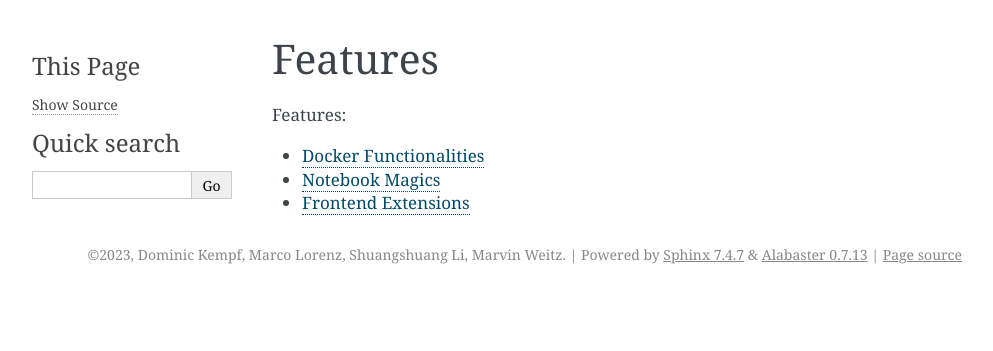
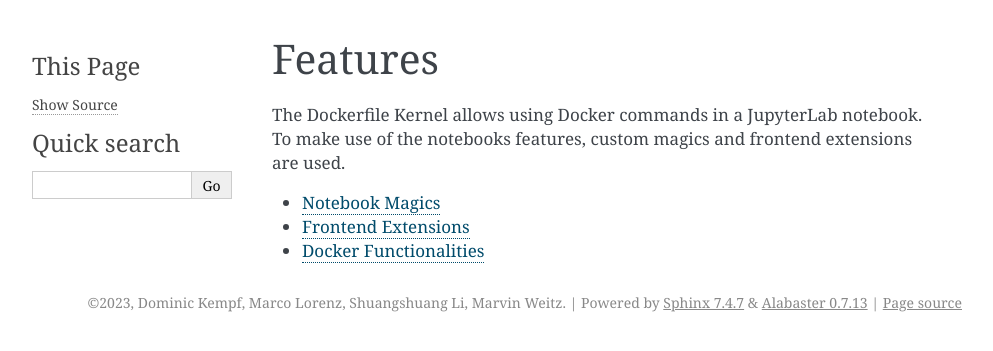
Before and after one commit to ssciwr/dockerfile-kernel, a Sphinx documentation site: the page built from docs/features/index.rst, in a window 1280 px wide. Shown: the top 351 px of the page, without its empty margins (148-1141 px from the left). Built offline with Sphinx 7.4.7, drawn with Linux system fonts in a browser that asks for light colours.

Commit message:
Add front page for features

```diff
--- a/docs/features/index.rst
+++ b/docs/features/index.rst
@@ -1,10 +1,13 @@
 Features
 ========
 
+.. TODO: Link magics and frontend
+The Dockerfile Kernel allows using Docker commands in a JupyterLab notebook.
+To make use of the notebooks features, custom magics and frontend extensions are used.
+
 .. toctree::
    :maxdepth: 1
-   :caption: Features:
 
-   docker/index
    magics/index
    frontend/index
+   docker/index
```
